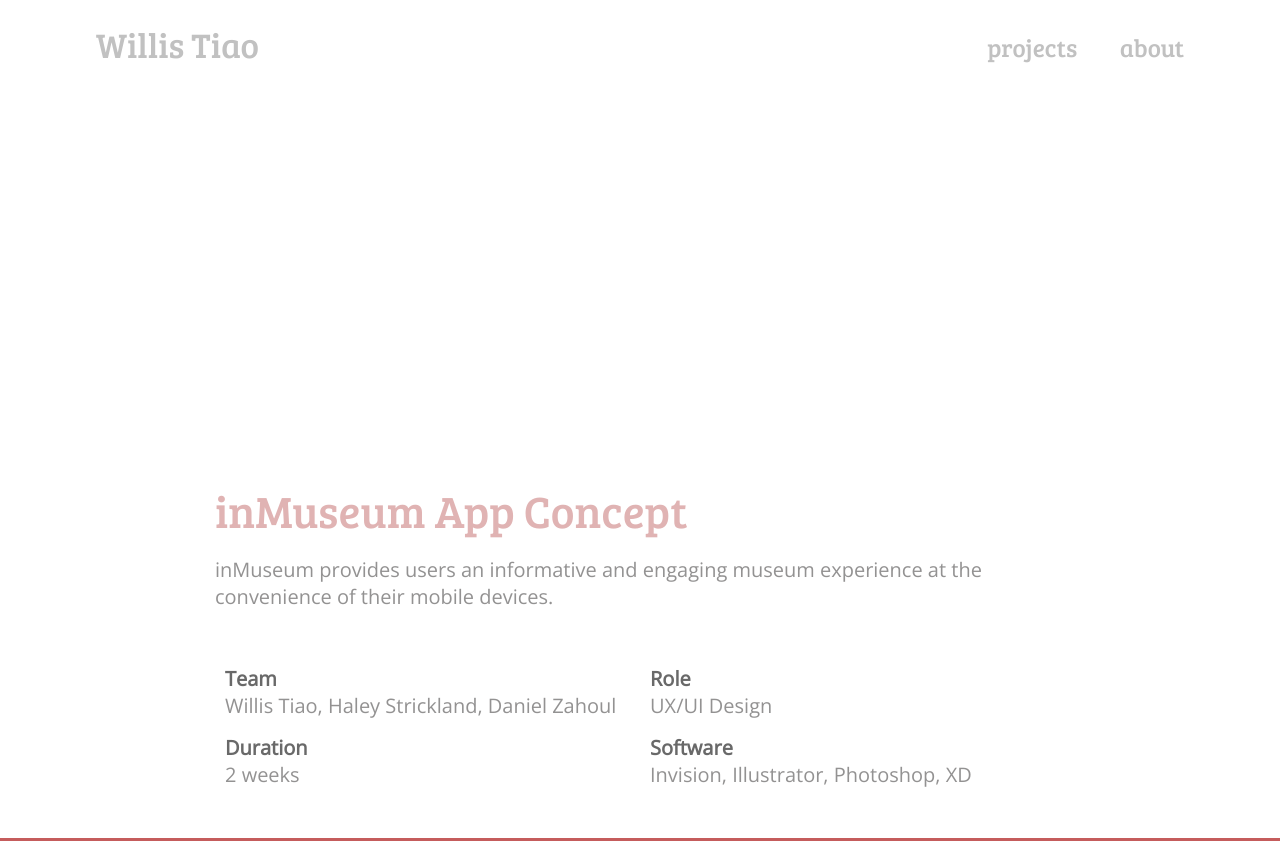
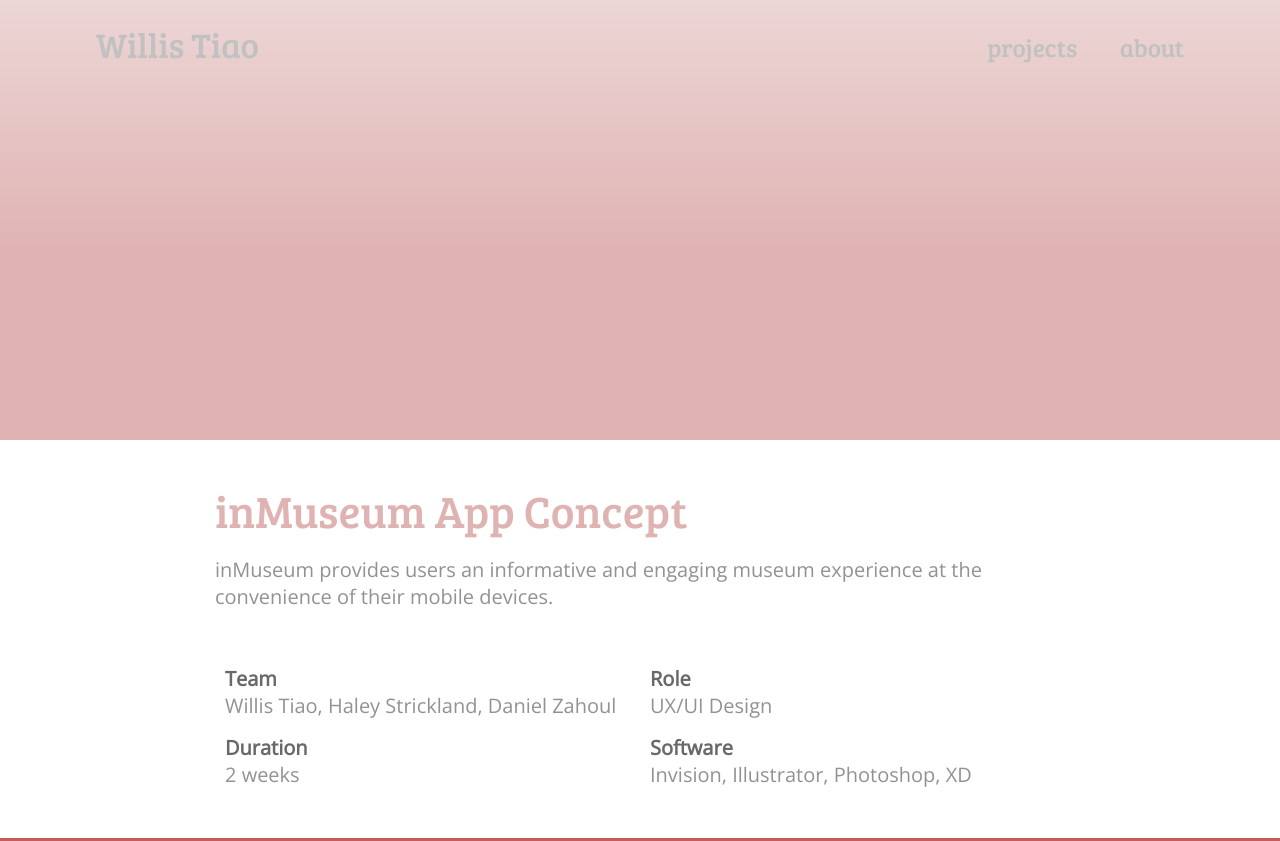
Before and after one commit to wtiao001/ui_portfolio, a plain HTML site: page inmuseum.html in a window 1280 px wide. Shown: the top 841 px of the page. Drawn offline with nearby package versions, Linux system fonts and the light colour scheme.

Commit message:
change img

```diff
--- a/css/inmuseum.css
+++ b/css/inmuseum.css
@@ -589,7 +589,7 @@ p {
     height: 3000px;
 }
 .test {
-    background-image: url(images/museum_back.png);
+    background-image: url(/images/museum_back.png);
     height: 55vh;
     max-width: 100%;
 }
```
